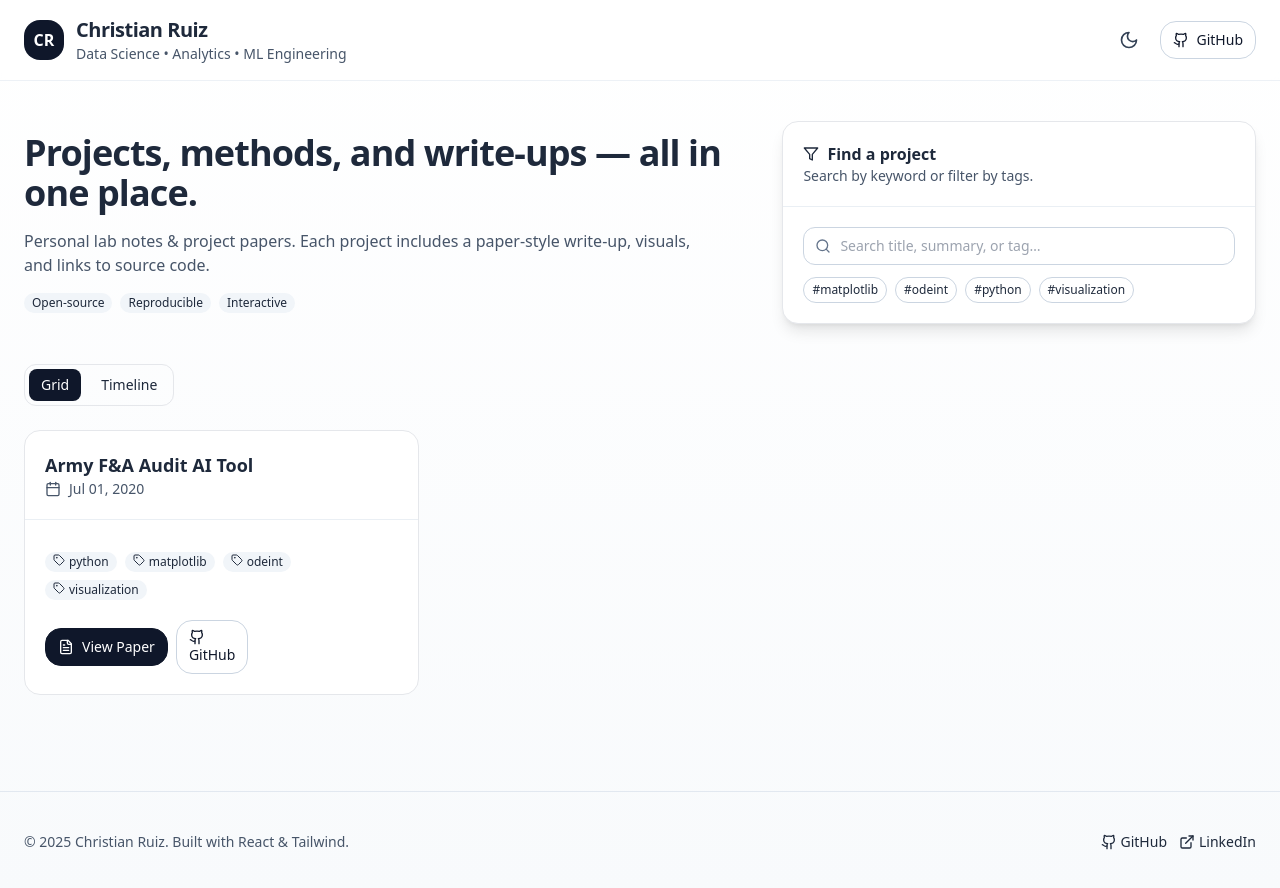
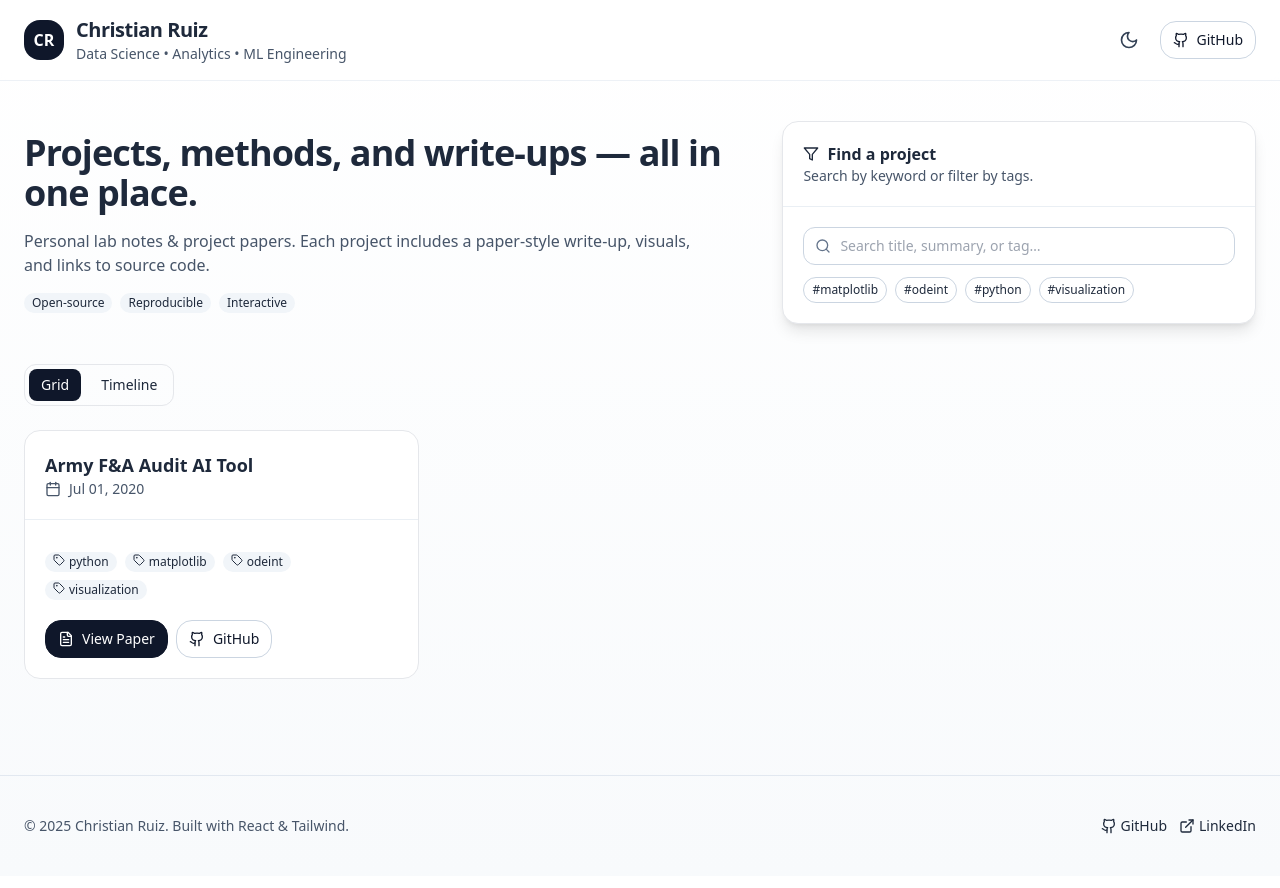
Before and after one commit to christian-ruiz/ds-portfolio-website, a React (Vite) app: page / in a window 1280 px wide. Shown: the top 888 px of the page. Built offline with nearby package versions, Linux system fonts and the light colour scheme.

Commit message:
Updated github button style.

```diff
--- a/src/Portfolio.jsx
+++ b/src/Portfolio.jsx
@@ -211,9 +211,10 @@ export default function Portfolio() {
                           </Button>
 
                           {repoUrl && (
-                            <Button asChild variant="outline" className="gap-2">
-                              <a href={repoUrl} target="_blank" rel="noreferrer">
-                                <Github className="h-4 w-4" /> GitHub
+                            <Button asChild variant="outline" className="gap-2 flex items-center">
+                              <a href={getRepoUrl(p)} target="_blank" rel="noreferrer" className="flex items-center gap-2">
+                                <Github className="h-4 w-4" />
+                                GitHub
                               </a>
                             </Button>
                           )}
@@ -252,9 +253,10 @@ export default function Portfolio() {
                       </Button>
 
                       {repoUrl && (
-                        <Button asChild variant="outline" className="gap-1">
-                          <a href={repoUrl} target="_blank" rel="noreferrer">
-                            <Github className="h-4 w-4" /> GitHub
+                        <Button asChild variant="outline" className="gap-2 flex items-center">
+                          <a href={getRepoUrl(p)} target="_blank" rel="noreferrer" className="flex items-center gap-2">
+                            <Github className="h-4 w-4" />
+                            GitHub
                           </a>
                         </Button>
                       )}
```
